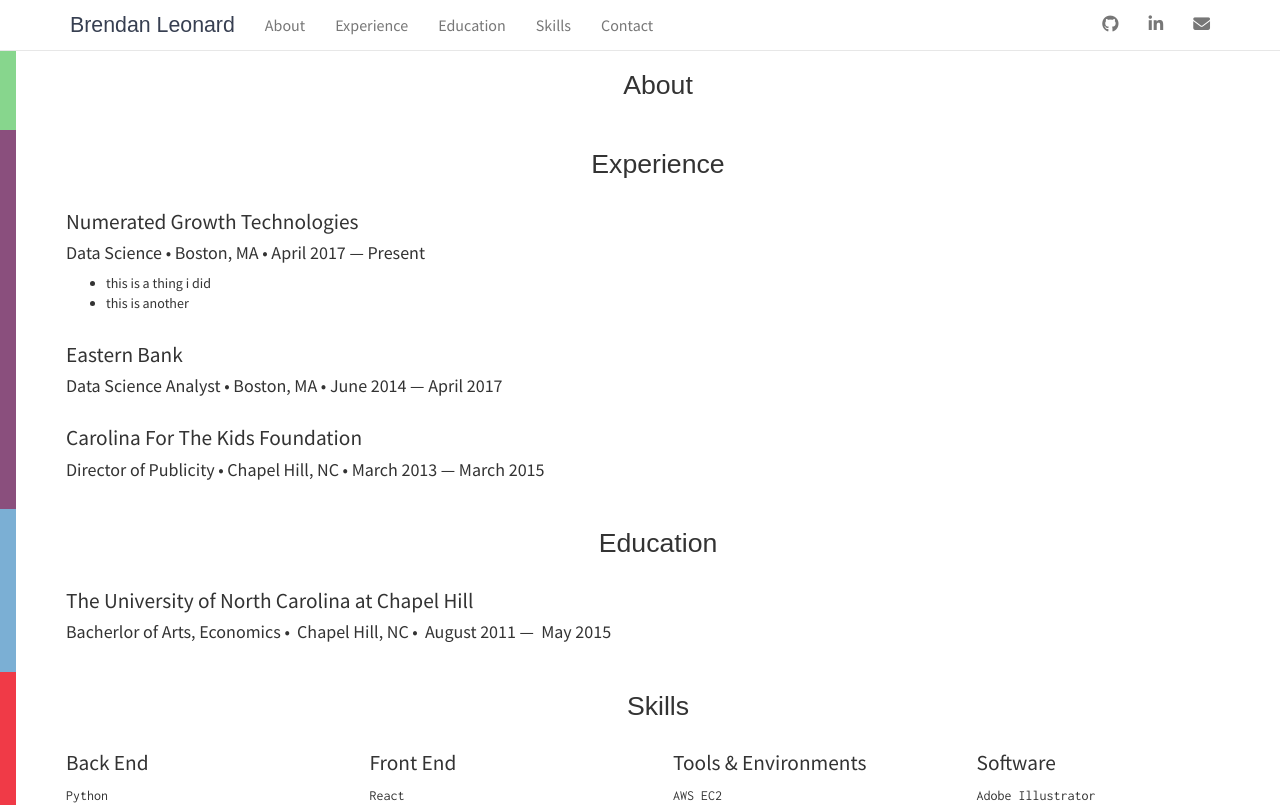
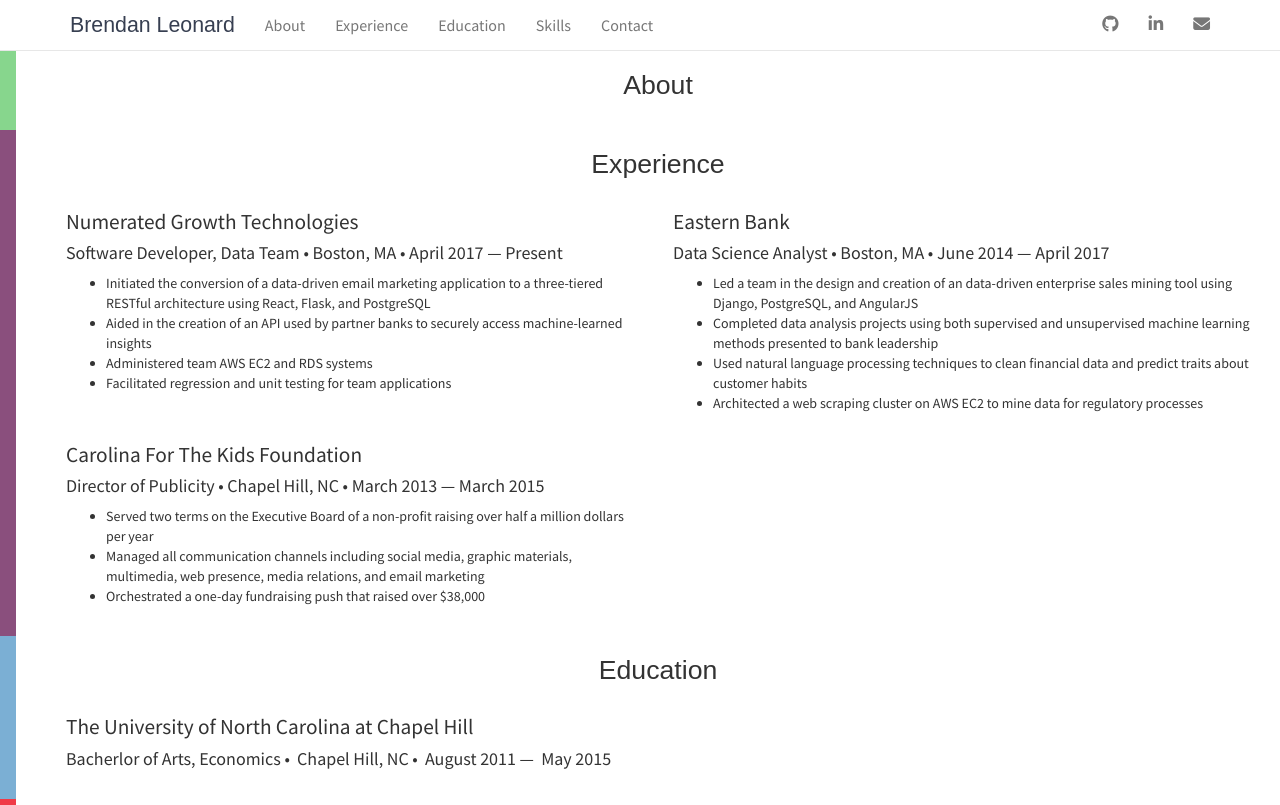
Before and after one commit to bleonard33/personal-site, a React (Create React App) app: page / in a window 1280 px wide. Shown: the top 805 px of the page. Built offline with nearby package versions, Linux system fonts and the light colour scheme; a web font is replaced by a local one.

Commit message:
Update experience with real data

```diff
--- a/src/components/job.js
+++ b/src/components/job.js
@@ -3,7 +3,7 @@
 
 export const Job = (props) => {
   return (
-    <div className="col-xs-12">
+    <div className="col-xs-12 col-md-6">
       <h3 style={appStyle.subheader}>
         {props.job.name}
       </h3>
--- a/src/data.js
+++ b/src/data.js
@@ -74,13 +74,15 @@
 export const jobs = [
   {
     name: 'Numerated Growth Technologies',
-    title: 'Data Science',
+    title: 'Software Developer, Data Team',
     startDate: 'April 2017',
     endDate: 'Present',
     location: 'Boston, MA',
     description: [
-      'this is a thing i did',
-      'this is another'
+      'Initiated the conversion of a data-driven email marketing application to a three-tiered RESTful architecture using React, Flask, and PostgreSQL',
+      'Aided in the creation of an API used by partner banks to securely access machine-learned insights',
+      'Administered team AWS EC2 and RDS systems',
+      'Facilitated regression and unit testing for team applications',
     ]
   },
   {
@@ -89,7 +91,12 @@
     startDate: 'June 2014',
     endDate: 'April 2017',
     location: 'Boston, MA',
-    description: []
+    description: [
+      'Led a team in the design and creation of an data-driven enterprise sales mining tool using Django, PostgreSQL, and AngularJS',
+      'Completed data analysis projects using both supervised and unsupervised machine learning methods presented to bank leadership',
+      'Used natural language processing techniques to clean financial data and predict traits about customer habits',
+      'Architected a web scraping cluster on AWS EC2 to mine data for regulatory processes',
+    ]
   },
   {
     name: 'Carolina For The Kids Foundation',
@@ -97,7 +104,11 @@
     startDate: 'March 2013',
     endDate: 'March 2015',
     location: 'Chapel Hill, NC',
-    description: []
+    description: [
+      'Served two terms on the Executive Board of a non-profit raising over half a million dollars per year',
+      'Managed all communication channels including social media, graphic materials, multimedia, web presence, media relations, and email marketing',
+      'Orchestrated a one-day fundraising push that raised over $38,000',
+    ]
   }
 ]
 
@@ -107,15 +118,12 @@
     skills: [
       {
         name: 'Python',
-        rating: 4
       },
       {
         name: 'PostgreSQL',
-        rating: 3.5
       },
       {
         name: 'Java',
-        rating: 2
       },
       {
         name: 'Flask',
@@ -148,15 +156,12 @@
       },
       {
         name: 'HTML/CSS',
-        rating: 3.5
       },
       {
         name: 'JavaScript',
-        rating: 3
       },
       {
         name: 'JSX',
-        rating: 2
       },
       {
         name: 'Bootstrap',
```
Also changed, not shown: 7 other files (tests, documents, lock files or other folders).
